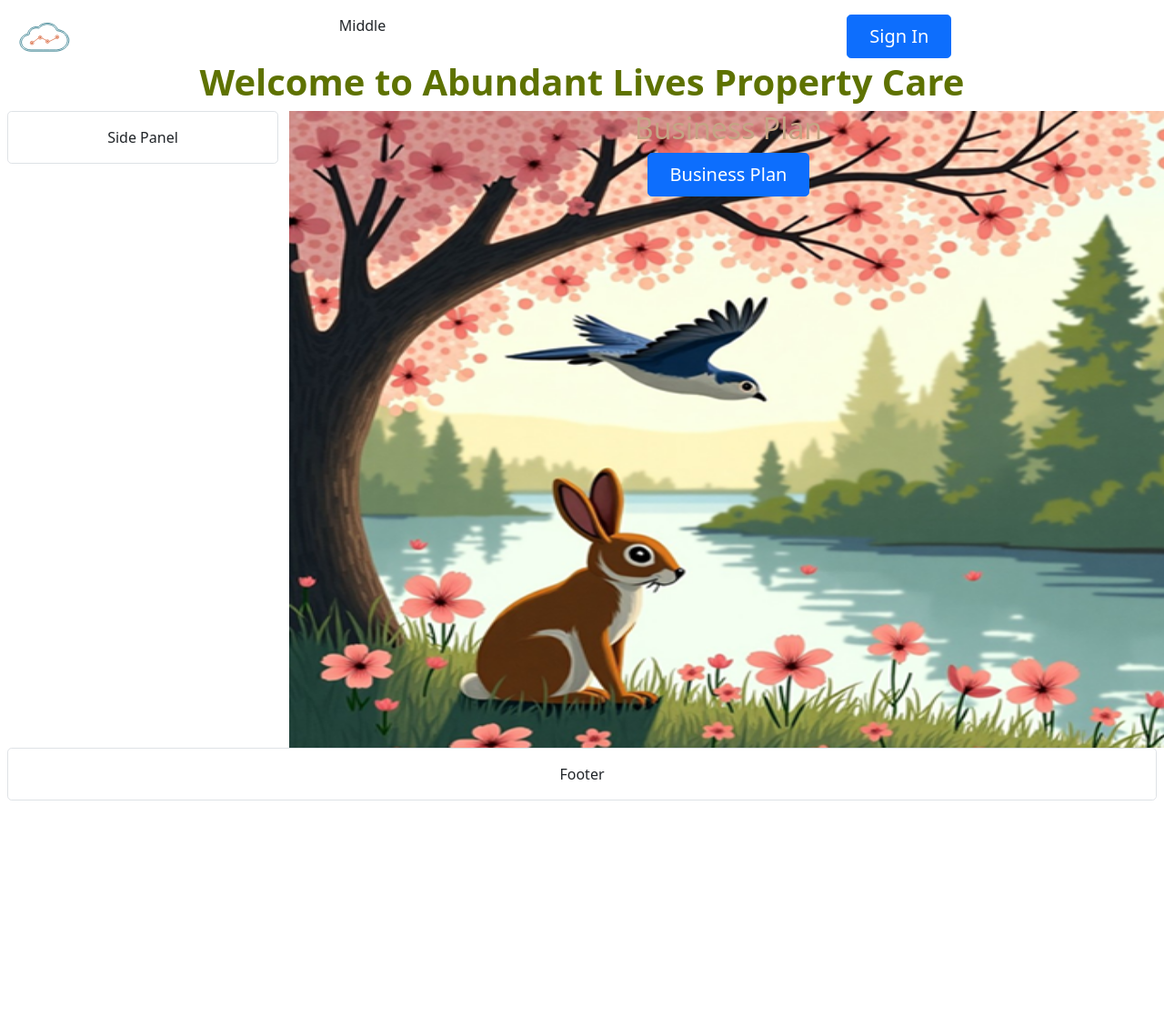
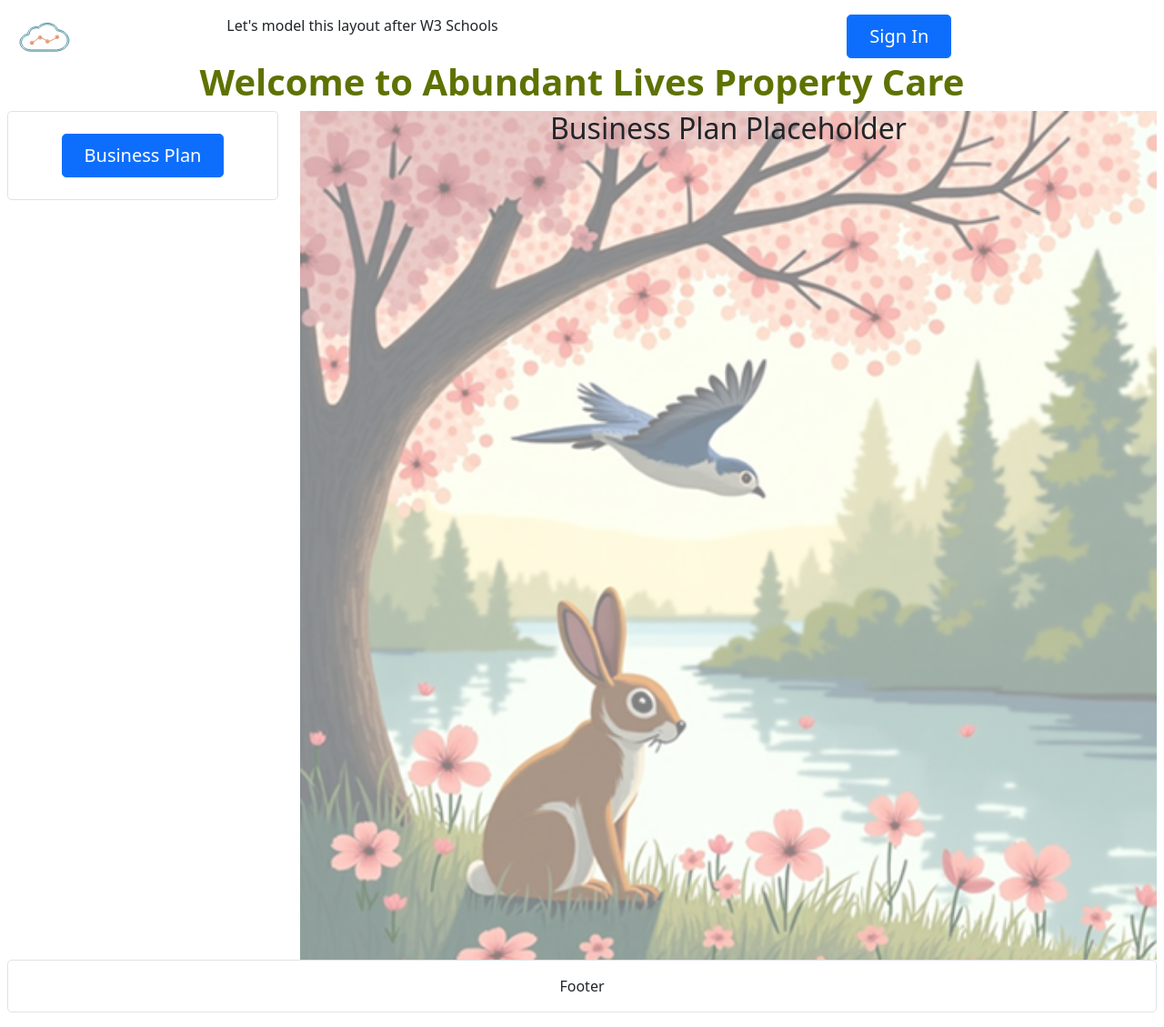
Before and after one commit to GodservantsChris/AbundantLivesPropertyCare, a Flask app: page / in a window 1280 px wide. Shown: the whole page at 91% size. Before the commit the page ends 880 px from the top, so only its background shows below. Run offline with Flask 3, Linux system fonts and the light colour scheme; some libraries are stand-ins or nearby versions.

Commit message:
Use a contained image instead of background image. Put the Business Plan form in the Side Panel.

```diff
--- a/static/styles/abundant_lives_property_care.css
+++ b/static/styles/abundant_lives_property_care.css
@@ -2,10 +2,17 @@
     height:50px;
 }
 
-.bkgrnd-image-falcon_and_rabbit{
-    background-image: url('/static/images/FalconAndRabbit.png');
-    background-repeat: no-repeat;
-    background-attachment: fixed;
-    background-size: 100% 100%;
-    height:700px;
+.container-img_and_text {
+    position: relative;
 }
+
+.contained-in-img-font-20 {
+    position: absolute;
+    font-size: 20px;
+}
+
+.contained-img {
+    width: 100%;
+    height: auto;
+    opacity: 0.5;
+}
--- a/templates/index.html
+++ b/templates/index.html
@@ -13,11 +13,10 @@
           <div class="col-1">
             <img src="{{ url_for('static', filename='images/RevAi-LineGraphInCloud.svg') }}"
               alt="Abundant Lives Logo"/
-              class="img-logo-header"
-            >
+              class="img-logo-header">
           </div>
           <div class="col">
-            Middle
+            Let's model this layout after W3 Schools
           </div>
         <div class="col">
           <form method="get" action="{{url_for('login')}}">
@@ -30,17 +29,26 @@
         <div class="row">
           <div class="col-3">
             <div class="p-3 text-primary-emphasis bg-primary-subtle border border-primary-subtle rounded-3">
-              Side Panel
+              <div class="row">
+                <div class="col"><form method="post" action="{{url_for('BusinessPlanForm')}}">
+                  <!-- Submit -->
+                  <div class="d-grid gap-2 d-sm-flex justify-content-sm-center my-2">
+                    <button type="submit" class="btn btn-primary btn-lg px-4 gap-3">Business Plan</button>
+                  </div>
+                </form>
+                </div>
+              </div>
             </div>
           </div>
-          <div class="col bkgrnd-image-falcon_and_rabbit">
-            <form method="post" action="{{url_for('BusinessPlanForm')}}">
-              <h2 class="text-secondary">Business Plan</h2>
-              <!-- Submit -->
-              <div class="d-grid gap-2 d-sm-flex justify-content-sm-center my-2">
-                <button type="submit" class="btn btn-primary btn-lg px-4 gap-3">Business Plan</button>
+          <div class="col">
+            <div class="row container-img_and_text">
+              <img src="{{ url_for('static', filename='images/FalconAndRabbit.png') }}"
+                alt="Falcon And Rabbit"
+                class="contained-img">
+              <div class="contained-in-img-font-20">
+                <h2 class="text-dark">Business Plan Placeholder</h2>
               </div>
-            </form>
+            </div>
           </div>
         </div>
        </main>
```
